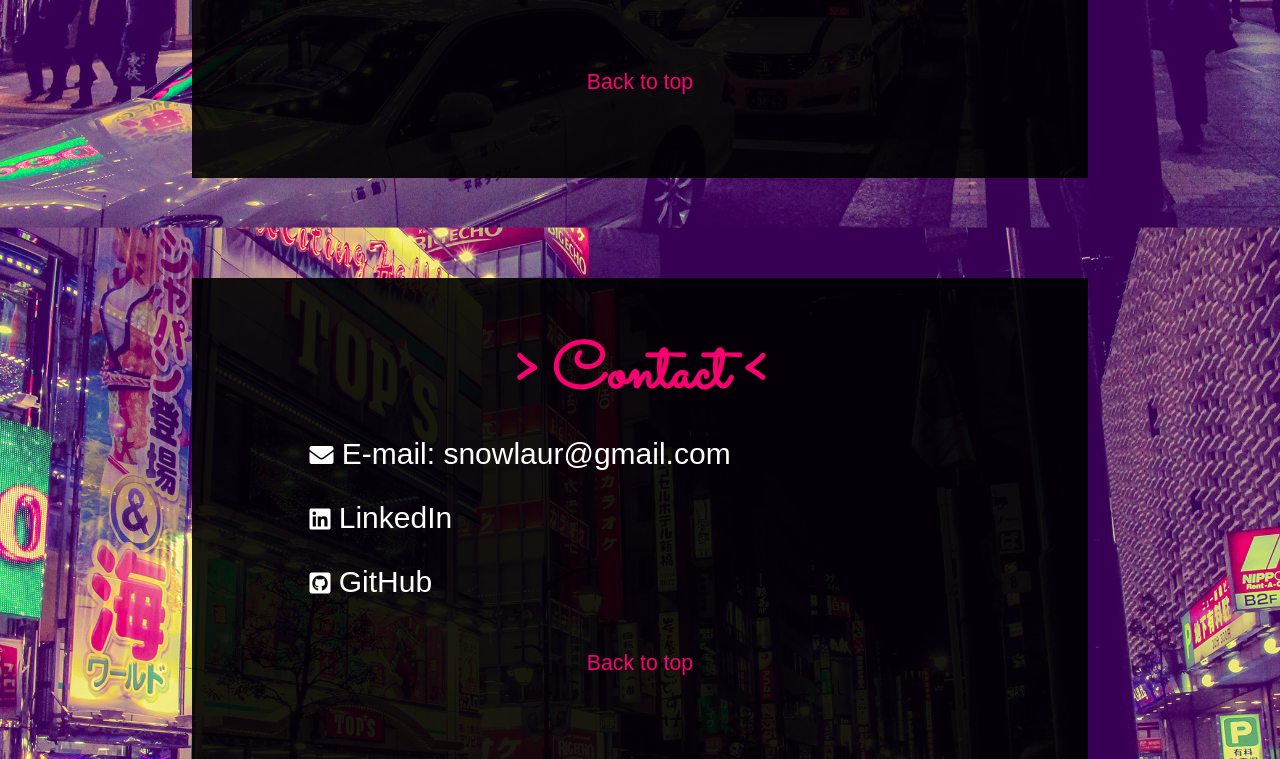
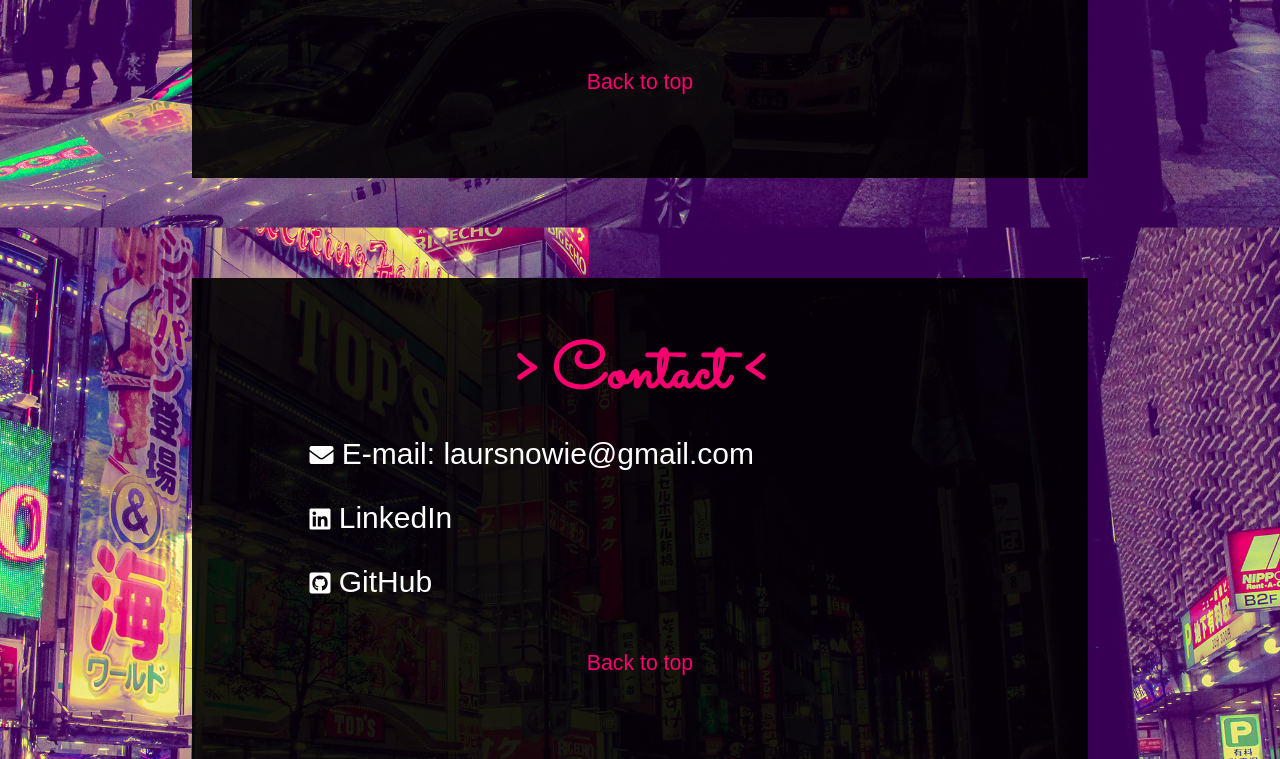
Before and after one commit to laursnow/Portfolio, a website: page index.html in a window 1280 px wide. Shown: the part 4890-5649 px from the top of the page. Drawn offline with nearby package versions, Linux system fonts and the light colour scheme; a web font is replaced by a local one.

Commit message:
Update index.html

```diff
--- a/index.html
+++ b/index.html
@@ -149,7 +149,7 @@
       <div class="contact">
         <h2 id="contact">> Contact &lt;</h2>
         <p class="left">
-           <a href="mailto:snowlaur@gmail.com"><i class="fas fa-envelope"></i> E-mail: <span id="email">snowlaur@gmail.com</span></a>
+           <a href="mailto:laursnowie@gmail.com"><i class="fas fa-envelope"></i> E-mail: <span id="email">laursnowie@gmail.com</span></a>
         </p>
         <p class="left">
           <a href="https://www.linkedin.com/in/lauren-snow-464baa10a/" target="_blank"><i class="fab fa-linkedin"></i> LinkedIn</a>
```
